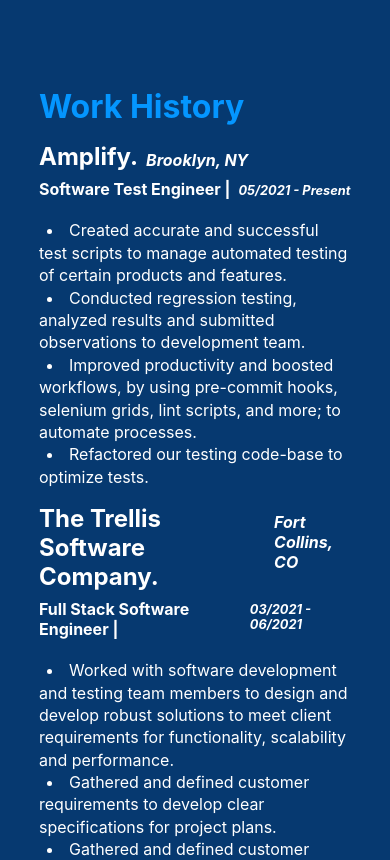
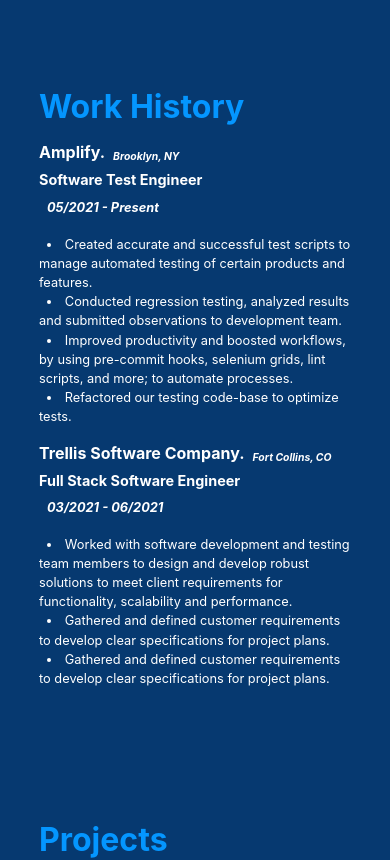
Before and after one commit to JorgeLFigueroa/jorgefigueroa.com-v1, a React (Create React App) app: page / in a window 390 px wide. Shown: the part 1480-2340 px from the top of the page. Built offline with nearby package versions, Linux system fonts and the light colour scheme.

Commit message:
added some UI responsiveness

```diff
--- a/src/Components/BulletPoints.js
+++ b/src/Components/BulletPoints.js
@@ -15,6 +15,6 @@
 
 const BulletPoint = styled.li `
     text-indent: .5rem;
-    line-height: 1.4;
-    color: #ffffff;
+    line-height: 1.5;
+    font-size: .8rem;
 `
--- a/src/Components/Job.js
+++ b/src/Components/Job.js
@@ -12,7 +12,7 @@
                 </JobLocationDiv>
                 <Description>
                     <TitleAndDatesDiv>
-                        <h2>{this.props.data.title + ' | '}</h2>
+                        <h2>{this.props.data.title}</h2>
                         <h3>{this.props.data.dates}</h3>
                     </TitleAndDatesDiv>
                     <br />
@@ -24,43 +24,51 @@
 }
 
 const JobDiv = styled.div `
+    color: #fff;
 `;
 
 const JobLocationDiv = styled.div `
     padding-top: 1rem;
     display: flex;
-    h1 {
-        color: #fff;
-    }
     h2 {
         padding-left: .5rem;
         padding-top: .5rem;
-        color: #fff;
         font-size: 1rem;
         font-style: italic;
+    }
+    @media only screen and (min-width: 300px) {
+        h1 {
+            font-size: 1rem;
+            font-weight: bold;
+        }
+        h2 {
+            padding-left: .5rem;
+            padding-top: .5rem;
+            font-size: .65rem;
+            font-style: italic;
+        }
     }
 `;
 
 const Description = styled.div `
-    h2 {
-        padding-top: .5rem;
-        color: #fff;
-        font-size: 1rem;
-    }
 `;
 
 const TitleAndDatesDiv = styled.div `
     display: flex;
+    flex-direction: column;
     h2 {
         padding-top: .5rem;
-        color: #fff;
         font-size: 1rem;
     }
     h3 {
         padding-top: .7rem;
         padding-left: .5rem;
-        color: #fff;
         font-size: .8rem;
         font-style: italic;
     }
+    @media only screen and (min-width: 300px) {
+        h2 {
+            font-size: .9rem;
+        }
+    }
 `
--- a/src/Components/Work.js
+++ b/src/Components/Work.js
@@ -16,7 +16,7 @@
 };
 
 const Trellis = {
-    company: 'The Trellis Software Company.',
+    company: 'Trellis Software Company.',
     location: 'Fort Collins, CO',
     title: 'Full Stack Software Engineer',
     dates: '03/2021 - 06/2021',
```
